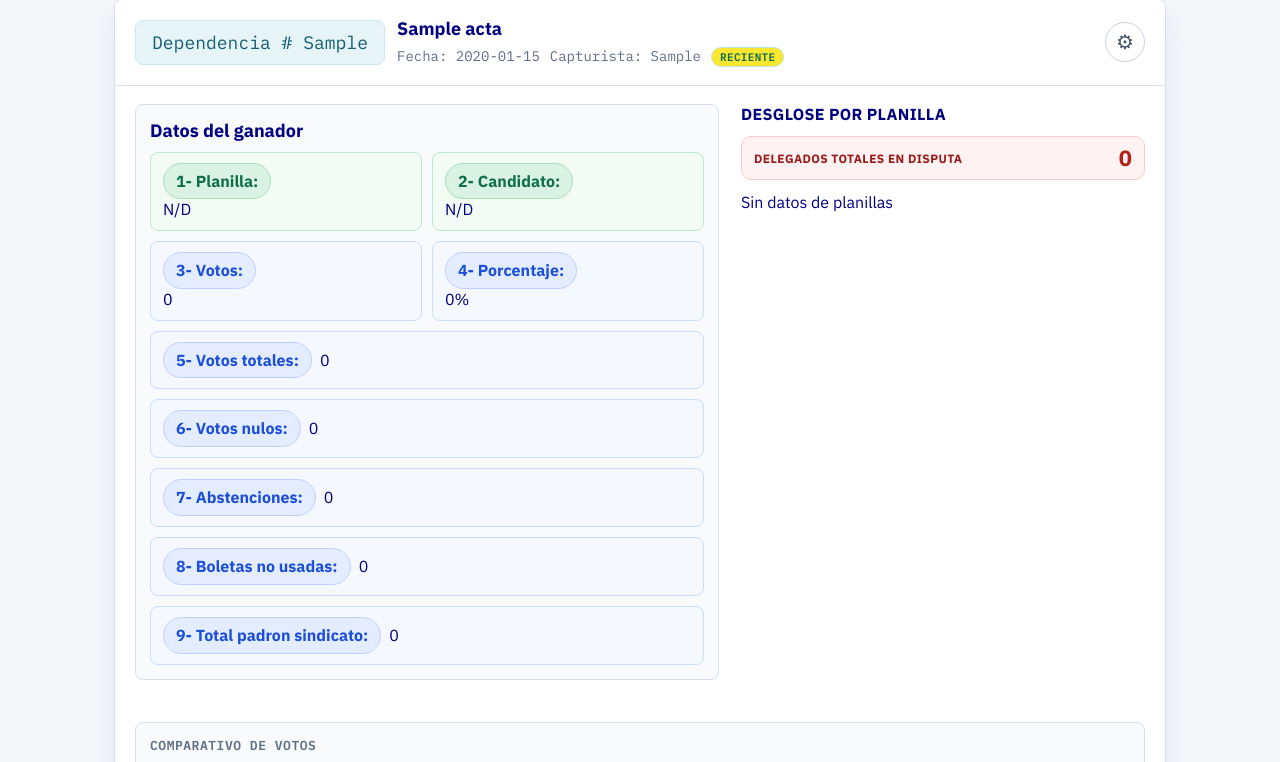
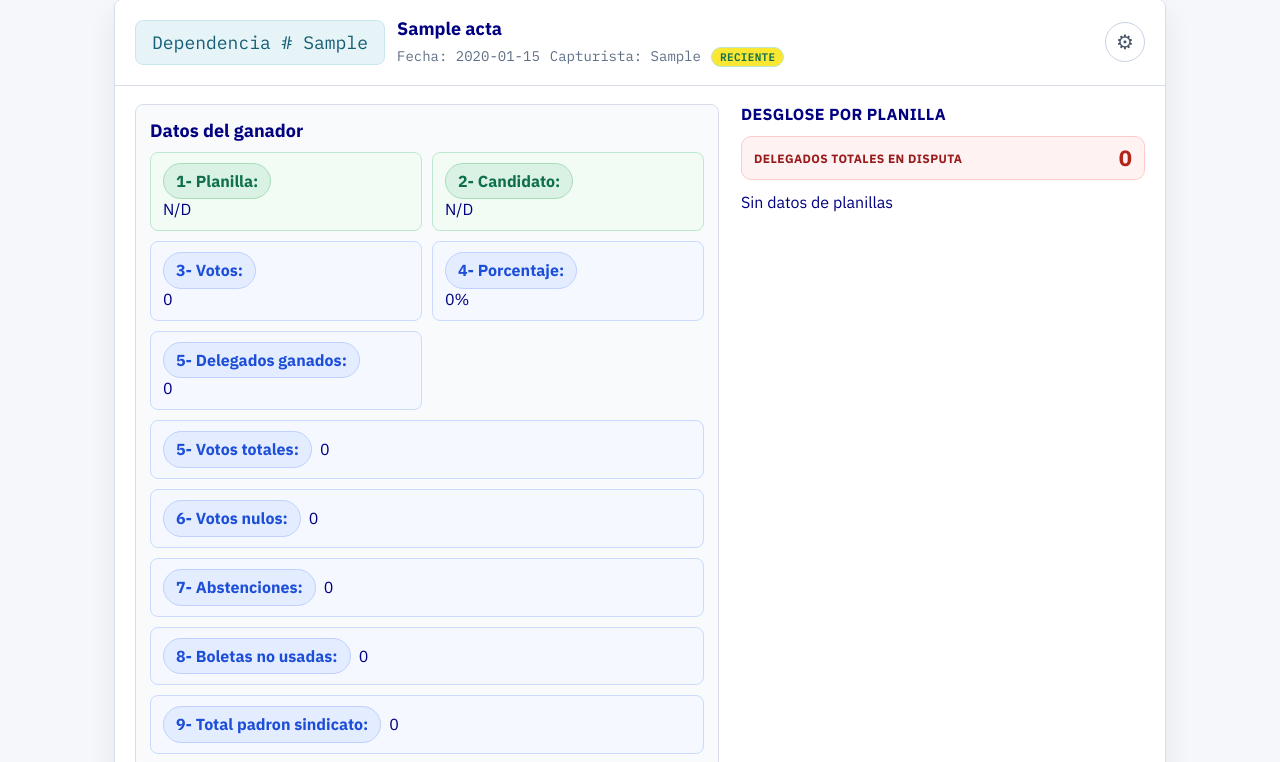
Before and after one commit to sedas14Q/resultadoscgr, a Flask app: page / in a window 1280 px wide. Shown: the part 373-1135 px from the top of the page. Run offline with Flask 3, Linux system fonts and the light colour scheme; tables that the repository leaves empty hold one stand-in row (values such as "Sample post"); some libraries are stand-ins or nearby versions.

Commit message:
Agregar delegados ganados en payload, PDF y dashboard

```diff
--- a/app.py
+++ b/app.py
@@ -64,6 +64,7 @@ def normalizar_candidatos(data):
         if isinstance(lista, list) and lista:
             votos_planilla = _to_int(item.get("votos"), 0)
             porcentaje_planilla = _to_float(item.get("porcentaje"), 0)
+            delegados_planilla = _to_int(item.get("delegados_ganados"), 0)
             for idx, nombre in enumerate(lista):
                 cand_name = _safe_text(nombre) or "Sin nombre"
                 candidatos.append(
@@ -73,6 +74,7 @@ def normalizar_candidatos(data):
                         "candidato": cand_name,
                         "votos": votos_planilla if idx == 0 else 0,
                         "porcentaje": porcentaje_planilla if idx == 0 else 0.0,
+                        "delegados_ganados": delegados_planilla if idx == 0 else 0,
                     }
                 )
             continue
@@ -84,6 +86,7 @@ def normalizar_candidatos(data):
                 "candidato": _safe_text(item.get("candidato")) or "Sin nombre",
                 "votos": _to_int(item.get("votos"), 0),
                 "porcentaje": _to_float(item.get("porcentaje"), 0),
+                "delegados_ganados": _to_int(item.get("delegados_ganados"), 0),
             }
         )
 
@@ -116,6 +119,7 @@ def agrupar_planillas(candidatos: list[dict], votos_totales: int = 0) -> list[di
                 "candidatos": [],
                 "votos": 0,
                 "porcentaje": 0.0,
+                "delegados_ganados": 0,
             },
         )
 
@@ -127,6 +131,7 @@ def agrupar_planillas(candidatos: list[dict], votos_totales: int = 0) -> list[di
             item["expresion_politica"] = _safe_text(c.get("expresion_politica")) or ""
 
         item["votos"] += max(0, _to_int(c.get("votos"), 0))
+        item["delegados_ganados"] += _to_int(c.get("delegados_ganados"), 0)
 
     total = _to_int(votos_totales, 0)
     if total <= 0:
@@ -156,6 +161,8 @@ def validar_acta(candidatos: list, resumen: dict) -> str | None:
             return "Cada candidato debe tener planilla y nombre."
         if _to_int(c.get("votos"), 0) < 0:
             return "Los votos no pueden ser negativos."
+        if _to_int(c.get("delegados_ganados"), 0) < 0:
+            return "Los delegados ganados no pueden ser negativos."
 
     planillas = agrupar_planillas(candidatos)
     if not planillas or any(p.get("votos", 0) <= 0 for p in planillas):
@@ -279,18 +286,20 @@ def _armar_pdf_acta(acta: dict) -> bytes:
     contenido.append(f"q 0.93 0.97 0.99 rg 36 {head_bottom:.2f} 523 {head_h} re f Q")
     contenido.append(f"q 0.80 0.88 0.94 RG 0.8 w 36 {head_bottom:.2f} 523 {head_h} re S Q")
 
-    # Columnas: Planilla | Expresion politica | Candidatos | Votos | %
+    # Columnas: Planilla | Expresion politica | Candidatos | Votos | % | DG
     x_plan = 44
     x_expr = 150
     x_cands = 320
-    x_votos_r = 500
-    x_pct_r = 548
+    x_votos_r = 485
+    x_pct_r = 522
+    x_dg_r = 558
 
     contenido.append(t(x_plan, head_bottom + 8, "Planilla", "F2", 10))
     contenido.append(t(x_expr, head_bottom + 8, "EXPRESION POLITICA", "F2", 10))
     contenido.append(t(x_cands, head_bottom + 8, "Candidatos", "F2", 10))
-    contenido.append(t(458, head_bottom + 8, "Votos", "F2", 10))
-    contenido.append(t(523, head_bottom + 8, "%", "F2", 10))
+    contenido.append(t(444, head_bottom + 8, "Votos", "F2", 10))
+    contenido.append(t(503, head_bottom + 8, "%", "F2", 10))
+    contenido.append(t(536, head_bottom + 8, "DG", "F2", 10))
 
     # Cursor vertical: parte superior de la primera fila.
     y = head_bottom - 6
@@ -322,6 +331,7 @@ def _armar_pdf_acta(acta: dict) -> bytes:
         expr = str(pz.get("expresion_politica", "") or "")[:24]
         votos = money(pz.get("votos", 0))
         pct = f"{_to_float(pz.get('porcentaje', 0), 0):.2f}%"
+        dg = money(pz.get("delegados_ganados", 0))
 
         font = "F2" if es_ganador else "F1"
         text_y = row_top - 18
@@ -334,6 +344,9 @@ def _armar_pdf_acta(acta: dict) -> bytes:
         y_center = row_bottom + (row_h / 2) - 3
         contenido.append(t_right(x_votos_r, y_center, votos, font, 10))
         contenido.append(t_right(x_pct_r, y_center, pct, font, 10))
+        contenido.append("0.72 0.12 0.12 rg")
+        contenido.append(t_right(x_dg_r, y_center, dg, "F2", 10))
+        contenido.append("0 0 0 rg")
 
         y = row_bottom - 2
 
--- a/templates/index.html
+++ b/templates/index.html
@@ -97,11 +97,13 @@
                 <div class="punto-item winner-panel"><span class="punto-num point-badge-win">2- Expresion politica:</span><br><br>{% if r.empate %}{% for g in r.ganadores %}{{ g.expresion_politica or "N/D" }}{% if not loop.last %}, {% endif %}{% endfor %}{% else %}{{ r.ganador.expresion_politica or "N/D" if r.ganador else "N/D" }}{% endif %}</div>
                 <div class="punto-item winner-panel"><span class="punto-num point-badge-win">3- Votos ganador:</span><br><br>{{ r.ganador.votos | default(0, true) if r.ganador else 0 }}</div>
                 <div class="punto-item winner-panel"><span class="punto-num point-badge-win">4- Porcentaje ganador:</span><br><br>{{ r.ganador.porcentaje if r.ganador and r.ganador.porcentaje is not none else 0 }}%</div>
+                <div class="punto-item winner-panel"><span class="punto-num point-badge-win">5- Delegados ganados:</span><br><br>{{ r.ganador.delegados_ganados | default(0, true) if r.ganador else 0 }}</div>
                 {% else %}
                 <div class="punto-item winner-panel"><span class="punto-num point-badge-win">1- Planilla:</span><br>N/D</div>
                 <div class="punto-item winner-panel"><span class="punto-num point-badge-win">2- Candidato:</span><br>N/D</div>
                 <div class="punto-item votes-panel"><span class="punto-num point-badge-votes">3- Votos:</span><br>0</div>
                 <div class="punto-item votes-panel"><span class="punto-num point-badge-votes">4- Porcentaje:</span><br>0%</div>
+                <div class="punto-item votes-panel"><span class="punto-num point-badge-votes">5- Delegados ganados:</span><br>0</div>
                 {% endif %}
             </div>
 
@@ -122,7 +124,7 @@
             </div>
             {% if r.planillas %}
             <table class="candidates-table">
-                <thead><tr><th>Planilla</th><th>EXPRESION POLITICA</th><th>Candidatos</th><th>Votos</th><th>%</th></tr></thead>
+                <thead><tr><th>Planilla</th><th>EXPRESION POLITICA</th><th>Candidatos</th><th>Votos</th><th>%</th><th>Delegados ganados</th></tr></thead>
                 <tbody>
                 {% for p in r.planillas %}
                 <tr class="{% if r.ganador and p.planilla == r.ganador.planilla %}row-win{% elif (p.porcentaje if p.porcentaje is not none else 0) < 20 %}row-low{% else %}row-normal{% endif %}">
@@ -131,6 +133,7 @@
                     <td>{{ p.candidatos | join(', ') }}</td>
                     <td>{{ p.votos }}</td>
                     <td>{{ p.porcentaje if p.porcentaje is not none else 0 }}%</td>
+                    <td>{{ p.delegados_ganados | default(0, true) }}</td>
                 </tr>
                 {% endfor %}
                 </tbody>
```
